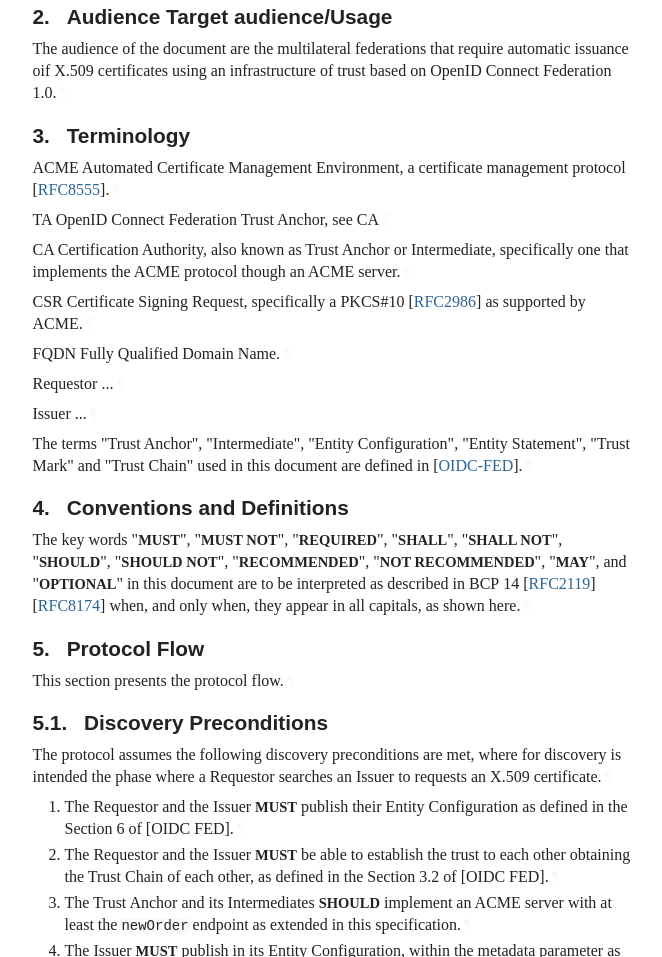
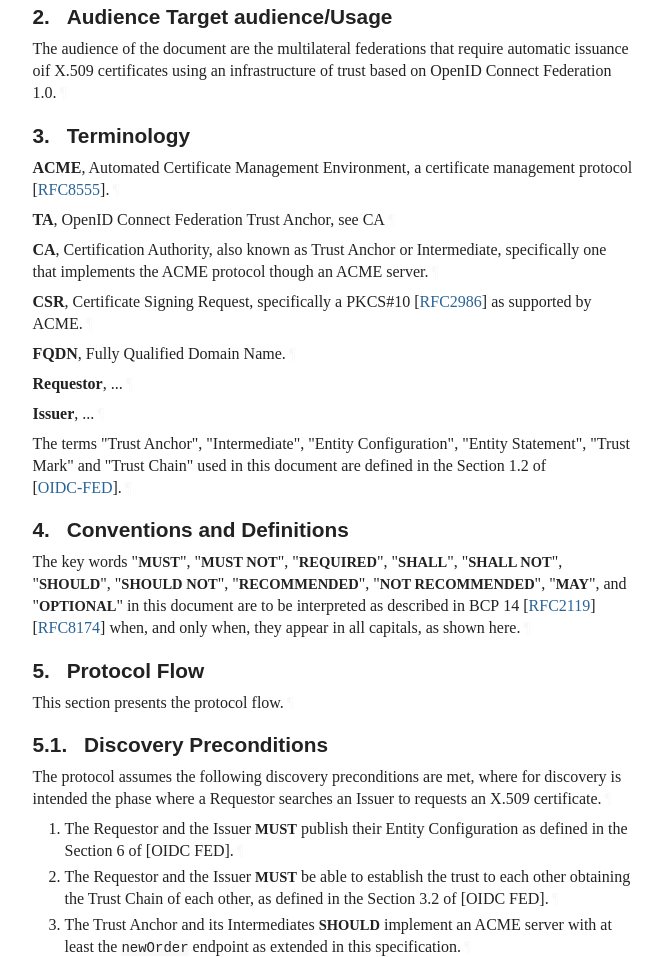
Before and after one commit to peppelinux/draft-demarco-acme-openid-federation, a plain HTML site: page draft-demarco-acme-openid-federation.html in a window 1280 px wide. Shown: the part 1770-2727 px from the top of the page, without its empty margins (92-754 px from the left). Drawn offline with Linux system fonts and the light colour scheme; a web font is replaced by a local one.

Commit message:
Script updating gh-pages from a8229f4. [ci skip]

```diff
--- a/draft-demarco-acme-openid-federation.html
+++ b/draft-demarco-acme-openid-federation.html
@@ -1228,14 +1228,14 @@ svg :is([fill="white"], [fill^="#fff"]) {
       <h2 id="name-terminology">
 <a href="#section-3" class="section-number selfRef">3. </a><a href="#name-terminology" class="section-name selfRef">Terminology</a>
       </h2>
-<p id="section-3-1">ACME    Automated Certificate Management Environment, a certificate management protocol <span>[<a href="#RFC8555" class="cite xref">RFC8555</a>]</span>.<a href="#section-3-1" class="pilcrow">¶</a></p>
-<p id="section-3-2">TA      OpenID Connect Federation Trust Anchor, see CA<a href="#section-3-2" class="pilcrow">¶</a></p>
-<p id="section-3-3">CA      Certification Authority, also known as Trust Anchor or Intermediate, specifically one that implements the ACME protocol though an ACME server.<a href="#section-3-3" class="pilcrow">¶</a></p>
-<p id="section-3-4">CSR     Certificate Signing Request, specifically a PKCS#10 <span>[<a href="#RFC2986" class="cite xref">RFC2986</a>]</span> as supported by ACME.<a href="#section-3-4" class="pilcrow">¶</a></p>
-<p id="section-3-5">FQDN    Fully Qualified Domain Name.<a href="#section-3-5" class="pilcrow">¶</a></p>
-<p id="section-3-6">Requestor ...<a href="#section-3-6" class="pilcrow">¶</a></p>
-<p id="section-3-7">Issuer ...<a href="#section-3-7" class="pilcrow">¶</a></p>
-<p id="section-3-8">The terms "Trust Anchor", "Intermediate", "Entity Configuration", "Entity Statement", "Trust Mark" and "Trust Chain" used in this document are defined in <span>[<a href="#OIDC-FED" class="cite xref">OIDC-FED</a>]</span>.<a href="#section-3-8" class="pilcrow">¶</a></p>
+<p id="section-3-1"><strong>ACME</strong>,    Automated Certificate Management Environment, a certificate management protocol <span>[<a href="#RFC8555" class="cite xref">RFC8555</a>]</span>.<a href="#section-3-1" class="pilcrow">¶</a></p>
+<p id="section-3-2"><strong>TA</strong>,      OpenID Connect Federation Trust Anchor, see CA<a href="#section-3-2" class="pilcrow">¶</a></p>
+<p id="section-3-3"><strong>CA</strong>,      Certification Authority, also known as Trust Anchor or Intermediate, specifically one that implements the ACME protocol though an ACME server.<a href="#section-3-3" class="pilcrow">¶</a></p>
+<p id="section-3-4"><strong>CSR</strong>,     Certificate Signing Request, specifically a PKCS#10 <span>[<a href="#RFC2986" class="cite xref">RFC2986</a>]</span> as supported by ACME.<a href="#section-3-4" class="pilcrow">¶</a></p>
+<p id="section-3-5"><strong>FQDN</strong>,    Fully Qualified Domain Name.<a href="#section-3-5" class="pilcrow">¶</a></p>
+<p id="section-3-6"><strong>Requestor</strong>, ...<a href="#section-3-6" class="pilcrow">¶</a></p>
+<p id="section-3-7"><strong>Issuer</strong>, ...<a href="#section-3-7" class="pilcrow">¶</a></p>
+<p id="section-3-8">The terms "Trust Anchor", "Intermediate", "Entity Configuration", "Entity Statement", "Trust Mark" and "Trust Chain" used in this document are defined in the Section 1.2 of <span>[<a href="#OIDC-FED" class="cite xref">OIDC-FED</a>]</span>.<a href="#section-3-8" class="pilcrow">¶</a></p>
 </section>
 </div>
 <div id="conventions-and-definitions">
```
Also changed, not shown: draft-demarco-acme-openid-federation.txt.
